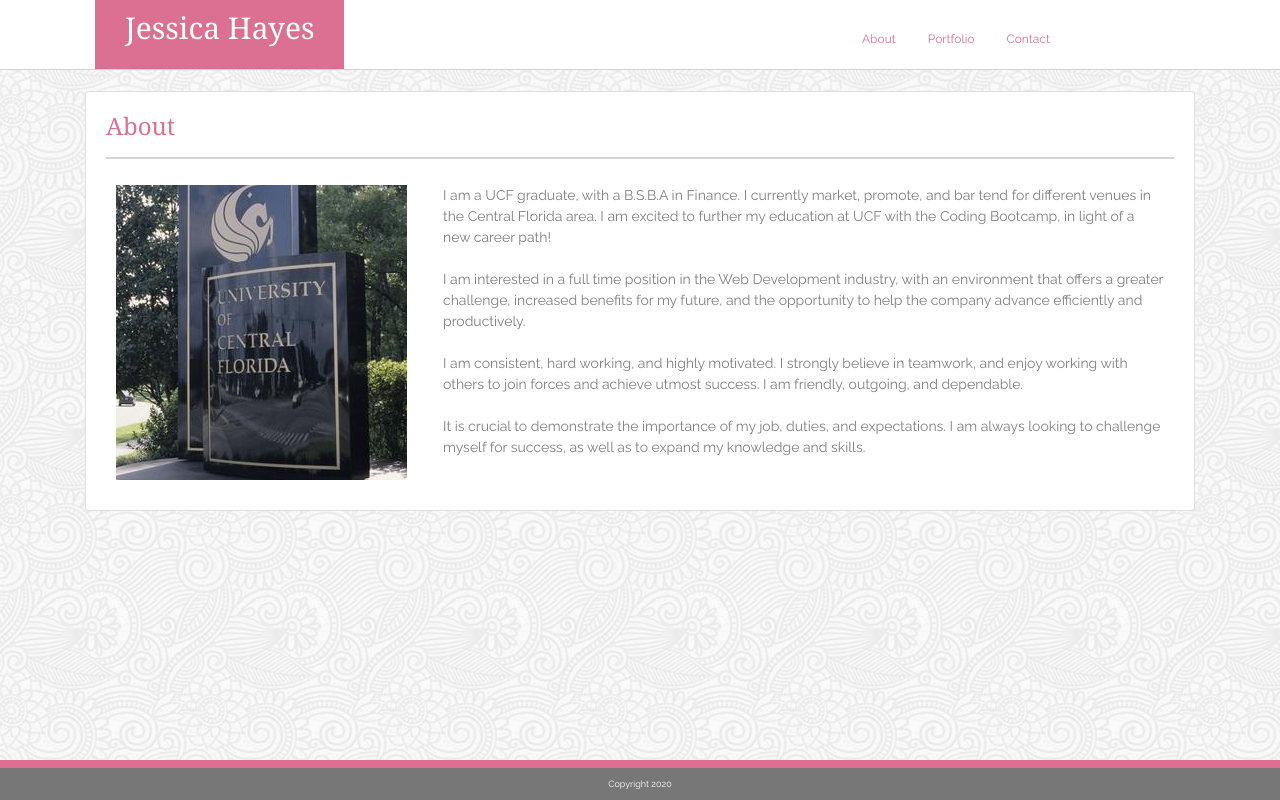
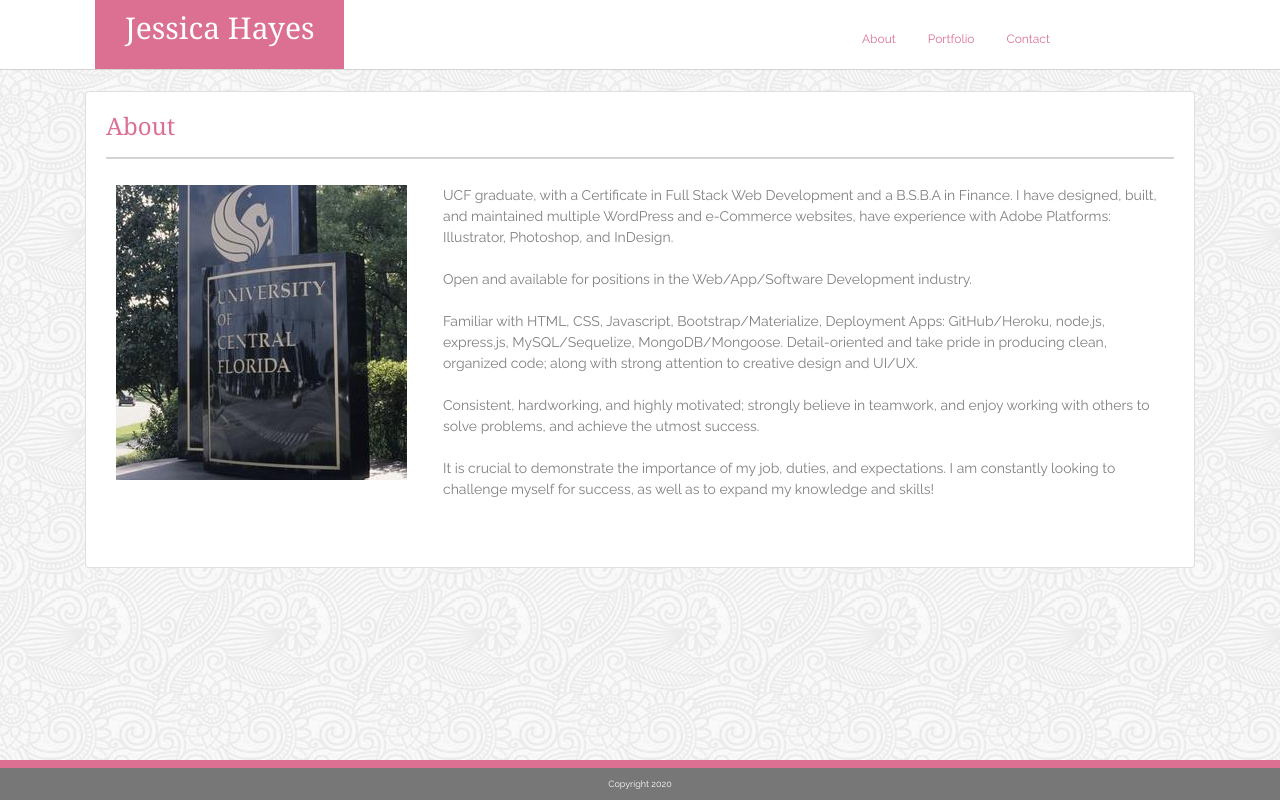
Before and after one commit to JesikaRenea/Responsive_Portfolio, a plain HTML site: page index.html in a window 1280 px wide. Drawn offline with nearby package versions, Linux system fonts and the light colour scheme.

Commit message:
Updated Index

```diff
--- a/index.html
+++ b/index.html
@@ -63,13 +63,20 @@
             <img src="images/ucf logo.jpg" class="mr-3" alt="UCF">
             <div class="media-body">
                 <p>
-                    I am a UCF graduate, with a B.S.B.A in Finance. I currently market, promote, and bar tend for different venues in the Central Florida area. I am excited to further my education at UCF with the Coding Bootcamp, in light of a new career path!
+                  UCF graduate, with a Certificate in Full Stack Web Development and a B.S.B.A in Finance. I have designed, built, and maintained multiple WordPress and e-Commerce websites, have experience with Adobe Platforms: Illustrator, Photoshop, and InDesign.
+                  <br><br>
+
+                  Open and available for positions in the Web/App/Software Development industry.
+                  <br><br>
+
+                  Familiar with HTML, CSS, Javascript, Bootstrap/Materialize, Deployment Apps: GitHub/Heroku, node.js, express.js, MySQL/Sequelize, MongoDB/Mongoose. Detail-oriented and take pride in producing clean, organized code; along with strong attention to creative design and UI/UX.
+                  <br><br>
+
+                  Consistent, hardworking, and highly motivated; strongly believe in teamwork, and enjoy working with others to solve problems, and achieve the utmost success.
+                  <br><br>
+
+                  It is crucial to demonstrate the importance of my job, duties, and expectations. I am constantly looking to challenge myself for success, as well as to expand my knowledge and skills!
                     <br><br>
-                    I am interested in a full time position in the Web Development industry, with an environment that offers a greater challenge, increased benefits for my future, and the opportunity to help the company advance efficiently and productively.
-                    <br><br>
-                    I am consistent, hard working, and highly motivated. I strongly believe in teamwork, and enjoy working with others to join forces and achieve utmost success. I am friendly, outgoing, and dependable.
-                    <br><br>
-                    It is crucial to demonstrate the importance of my job, duties, and expectations. I am always looking to challenge myself for success, as well as to expand my knowledge and skills.
                 </p>
             </div>
           </div>
```
